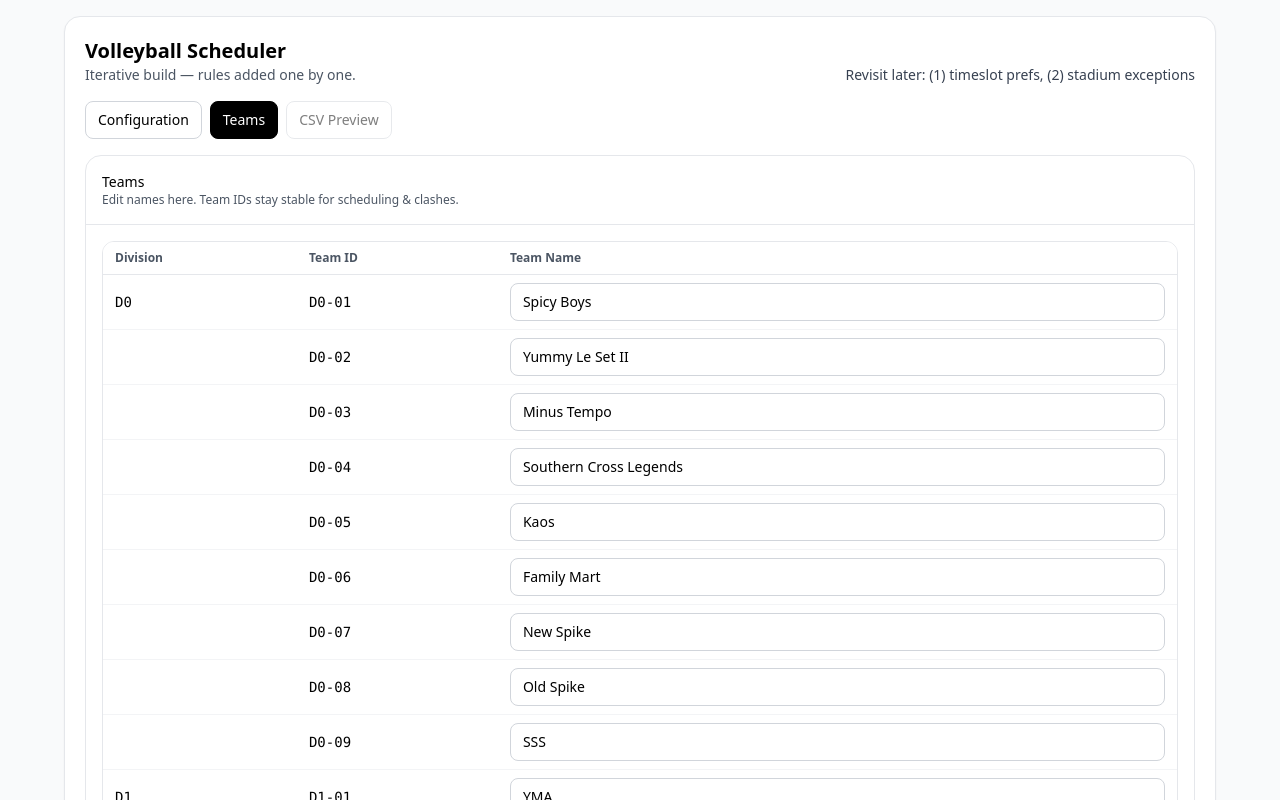
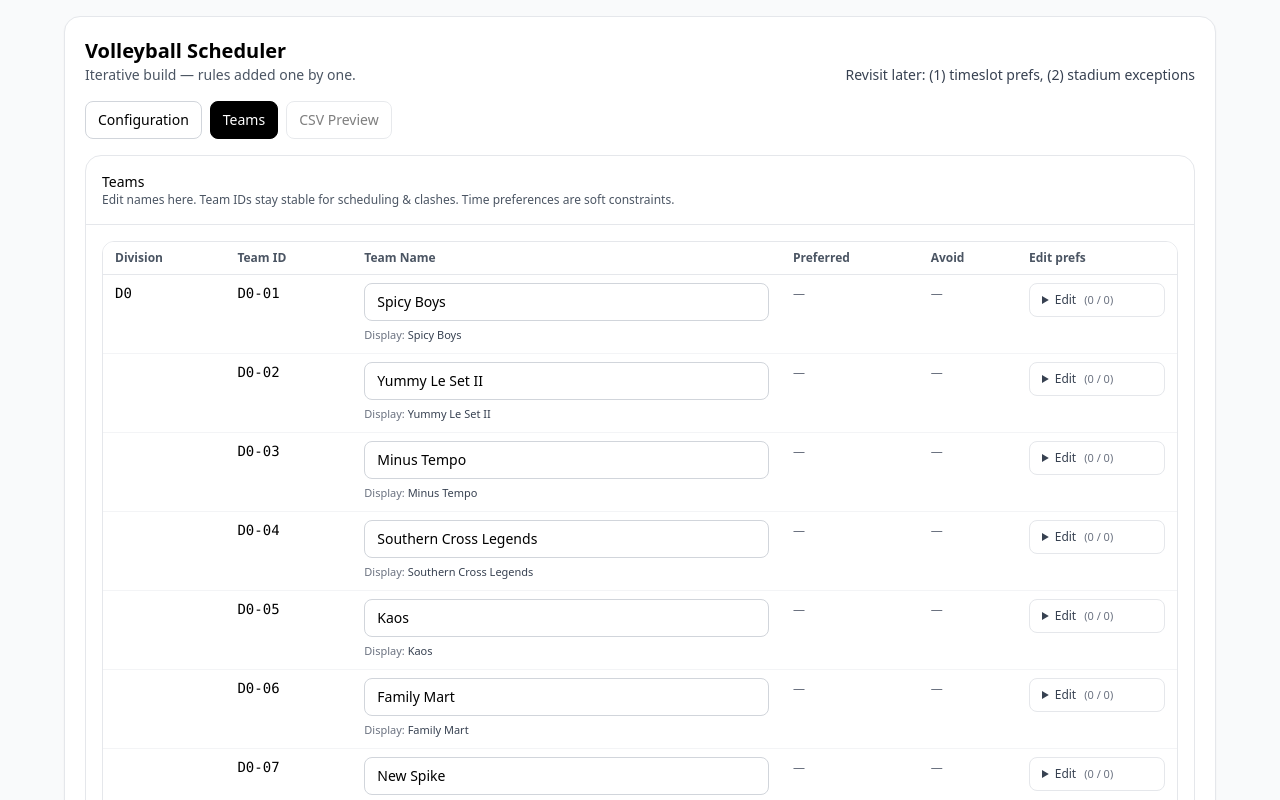
Before and after one commit to WezCode/Volleyball-Scheduler, a React (Vite) app: page / in a window 1280 px wide. Both pictures are taken after a click on the button "Teams". Shown: the top 800 px of the page. Built offline with nearby package versions, Linux system fonts and the light colour scheme.

Commit message:
Added time preference capability under teams

```diff
--- a/src/App.tsx
+++ b/src/App.tsx
@@ -19,6 +19,7 @@ export default function App() {
   const [divisions, setDivisions] = useState(DEFAULT_DIVISIONS);
   const [clashRows, setClashRows] = useState(DEFAULT_CLASH_ROWS);
   const [teamNames, setTeamNames] = useState<Record<string, string>>({});
+  const [teamTimePrefs, setTeamTimePrefs] = React.useState<Record<string, { preferred?: string[]; avoid?: string[] }>>({});
 
   const parsedTimeslots = useMemo(
     () => (timeslotsArr || []).map((s) => String(s || "").trim()).filter(Boolean),
@@ -106,6 +107,7 @@ export default function App() {
   const [previewTab, setPreviewTab] = useState<"division" | "csv" | "grouped">("division");
   const [mainTab, setMainTab] = useState<"config" | "teams" | "preview">("config");
 
+
   const teamsByDivision = useMemo(() => {
     const map = new Map<string, string[]>();
     for (const id of teams) {
@@ -173,6 +175,8 @@ export default function App() {
               setDivisions={setDivisions}
               clashRows={clashRows}
               setClashRows={setClashRows}
+              teamTimePrefs={teamTimePrefs}
+              setTeamTimePrefs={setTeamTimePrefs}
               teams={teams}
               displayName={displayName}
               clashesCsv={clashesCsv}
@@ -196,7 +200,15 @@ export default function App() {
           )}
 
           {mainTab === "teams" && (
-            <TeamsPanel teamsByDivision={teamsByDivision} teamNames={teamNames} setTeamNames={setTeamNames} />
+            <TeamsPanel
+              teamsByDivision={teamsByDivision}
+              teamNames={teamNames}
+              setTeamNames={setTeamNames}
+              displayName={displayName}
+              timeslots={parsedTimeslots}          // or timeslotsArr, but parsed is cleaner
+              teamTimePrefs={teamTimePrefs}
+              setTeamTimePrefs={setTeamTimePrefs}
+            />
           )}
 
           {mainTab === "preview" && schedule.length > 0 && (
--- a/src/ui/ConfigPanel.tsx
+++ b/src/ui/ConfigPanel.tsx
@@ -1,5 +1,5 @@
 import React from "react";
-import type { ClashRow, Division, Venue } from "../lib/types";
+import type { ClashRow, Division, Venue, TeamTimePrefs} from "../lib/types";
 
 export function ConfigPanel(props: {
   weeks: number;
@@ -16,6 +16,9 @@ export function ConfigPanel(props: {
 
   clashRows: ClashRow[];
   setClashRows: (x: ClashRow[]) => void;
+
+  teamTimePrefs: TeamTimePrefs;
+  setTeamTimePrefs: React.Dispatch<React.SetStateAction<TeamTimePrefs>>;
 
   teams: string[];
   displayName: (id: string) => string;
@@ -47,6 +50,8 @@ export function ConfigPanel(props: {
     setDivisions,
     clashRows,
     setClashRows,
+    teamTimePrefs,
+    setTeamTimePrefs,
     teams,
     displayName,
     clashesCsv,
@@ -61,6 +66,37 @@ export function ConfigPanel(props: {
     totalCourts,
     parsedTimeslotsCount,
   } = props;
+
+  const teamsByDivision = React.useMemo(() => {
+    const map = new Map<string, string[]>();
+    for (const t of teams || []) {
+      const div = String(t).split("-")[0] || "Other";
+      if (!map.has(div)) map.set(div, []);
+      map.get(div)!.push(t);
+    }
+    const entries = Array.from(map.entries()).sort(([a], [b]) => a.localeCompare(b));
+    for (const [, arr] of entries) arr.sort((a, b) => a.localeCompare(b));
+    return entries;
+  }, [teams]);
+
+  const [prefTeam, setPrefTeam] = React.useState<string>("");
+
+  React.useEffect(() => {
+    // prune prefs when timeslots change
+    const allowed = new Set((timeslotsArr || []).map((t) => t.trim()).filter(Boolean));
+    setTeamTimePrefs((prev) => {
+      const next: TeamTimePrefs = {};
+      for (const [teamId, cfg] of Object.entries(prev || {})) {
+        const preferred = (cfg.preferred || []).filter((t) => allowed.has(t));
+        const avoid = (cfg.avoid || []).filter((t) => allowed.has(t));
+        if (preferred.length || avoid.length) next[teamId] = { preferred, avoid };
+      }
+      return next;
+    });
+  }, [timeslotsArr, setTeamTimePrefs]);
+
+  const toggle = (arr: string[], value: string) =>
+  arr.includes(value) ? arr.filter((x) => x !== value) : [...arr, value];
 
   return (
     <>
@@ -260,9 +296,10 @@ export function ConfigPanel(props: {
           </div>
         </div>
       </div>
-
       <div className="mt-4 grid grid-cols-1 md:grid-cols-2 gap-4">
+        {/* LEFT: Clashes */}
         <div className="rounded-xl border border-gray-200 p-4">
+          {/* --- KEEP your existing Clashes card contents EXACTLY here --- */}
           <div className="flex items-center justify-between">
             <div className="text-sm font-medium">Clashes</div>
             <div className="text-xs text-gray-600">Edges: {clashesCount}</div>
@@ -298,39 +335,39 @@ export function ConfigPanel(props: {
                       className="flex-1 rounded-lg border border-gray-300 px-3 py-2 text-sm"
                       value={row.pending || ""}
                       onChange={(e) => {
+                        const team = e.target.value;
+                        if (!team) return;
+
+                        if (selected.includes(team)) {
                           const next = clashRows.slice();
-                        next[rowIdx] = { ...next[rowIdx], pending: e.target.value };
+                          next[rowIdx] = { ...next[rowIdx], pending: "" };
                           setClashRows(next);
-                      }}
-                    >
-                      <option value="">Select a team…</option>
-                      {teams.map((t) => (
-                        <option key={t} value={t} disabled={selected.includes(t)}>
-                          {displayName(t)}
-                        </option>
-                      ))}
-                    </select>
+                          return;
+                        }
 
-                    <button
-                      className={`rounded-lg px-3 py-2 text-sm border ${
-                        row.pending && !selected.includes(row.pending)
-                          ? "bg-white border-gray-300 hover:bg-gray-50"
-                          : "bg-gray-100 text-gray-400 border-gray-200"
-                      }`}
-                      disabled={!row.pending || selected.includes(row.pending)}
-                      onClick={() => {
-                        const team = row.pending;
-                        if (!team || selected.includes(team)) return;
                         const next = clashRows.slice();
                         next[rowIdx] = { ...next[rowIdx], teams: [...selected, team], pending: "" };
                         setClashRows(next);
                       }}
                     >
-                      + Add team
-                    </button>
+                      <option value="">Select a team…</option>
+                      {teamsByDivision.map(([div, ts]) => (
+                        <optgroup key={div} label={div}>
+                          {ts.map((t) => (
+                            <option key={t} value={t} disabled={selected.includes(t)}>
+                              {displayName(t)}
+                            </option>
+                          ))}
+                        </optgroup>
+                      ))}
+                    </select>
                   </div>
 
-                  {hasDup && <div className="mt-2 text-xs text-red-700">Duplicate team in this row — remove duplicates.</div>}
+                  {hasDup && (
+                    <div className="mt-2 text-xs text-red-700">
+                      Duplicate team in this row — remove duplicates.
+                    </div>
+                  )}
 
                   <div className="mt-2 flex flex-wrap gap-2">
                     {selected.length === 0 ? (
@@ -361,7 +398,9 @@ export function ConfigPanel(props: {
 
                   <div className="mt-2 text-xs text-gray-600">
                     This row generates:{" "}
-                    <span className="font-medium">{Math.max(0, (selected.length * (selected.length - 1)) / 2)}</span>{" "}
+                    <span className="font-medium">
+                      {Math.max(0, (selected.length * (selected.length - 1)) / 2)}
+                    </span>{" "}
                     clash edges
                   </div>
                 </div>
@@ -385,10 +424,18 @@ export function ConfigPanel(props: {
             />
           </details>
 
-          <div className="mt-2 text-xs text-gray-600">Rule (later): clashing teams must not share the same timeslot.</div>
+          <div className="mt-2 text-xs text-gray-600">
+            Rule (later): clashing teams must not share the same timeslot.
+          </div>
         </div>
 
+        {/* RIGHT: stack Preferences + Validation */}
+        <div className="space-y-4">
+
+
+          {/* Validation (keep your existing validation card contents here) */}
           <div className="rounded-xl border border-gray-200 p-4">
+            {/* --- paste your existing Validation card exactly as-is --- */}
             <div className="text-sm font-medium">Validation</div>
             <div className="mt-2 space-y-2">
               {validationErrs.length > 0 ? (
@@ -401,7 +448,9 @@ export function ConfigPanel(props: {
                   </ul>
                 </div>
               ) : (
-              <div className="rounded-lg bg-green-50 border border-green-200 p-3 text-sm text-green-800">Looks good.</div>
+                <div className="rounded-lg bg-green-50 border border-green-200 p-3 text-sm text-green-800">
+                  Looks good.
+                </div>
               )}
 
               <div className="rounded-lg bg-gray-50 border border-gray-200 p-3 text-xs text-gray-700 space-y-1">
@@ -413,7 +462,9 @@ export function ConfigPanel(props: {
               <div className="flex gap-2 mt-2 flex-wrap">
                 <button
                   className={`rounded-lg px-3 py-2 text-sm border ${
-                  canGenerate ? "bg-black text-white border-black hover:opacity-90" : "bg-gray-100 text-gray-400 border-gray-200"
+                    canGenerate
+                      ? "bg-black text-white border-black hover:opacity-90"
+                      : "bg-gray-100 text-gray-400 border-gray-200"
                   }`}
                   disabled={!canGenerate}
                   onClick={onGenerate}
@@ -423,7 +474,9 @@ export function ConfigPanel(props: {
 
                 <button
                   className={`rounded-lg px-3 py-2 text-sm border ${
-                  canDownload ? "bg-white border-gray-300 hover:bg-gray-50" : "bg-gray-100 text-gray-400 border-gray-200"
+                    canDownload
+                      ? "bg-white border-gray-300 hover:bg-gray-50"
+                      : "bg-gray-100 text-gray-400 border-gray-200"
                   }`}
                   disabled={!canDownload}
                   onClick={onDownload}
@@ -439,6 +492,7 @@ export function ConfigPanel(props: {
             </div>
           </div>
         </div>
+      </div>
     </>
   );
 }
--- a/src/ui/TeamsPanel.tsx
+++ b/src/ui/TeamsPanel.tsx
@@ -1,18 +1,62 @@
 import React from "react";
+
+type TeamTimePrefs = Record<string, { preferred?: string[]; avoid?: string[] }>;
 
 export function TeamsPanel(props: {
   teamsByDivision: Map<string, string[]>;
   teamNames: Record<string, string>;
   setTeamNames: React.Dispatch<React.SetStateAction<Record<string, string>>>;
+
+  // NEW
+  displayName: (id: string) => string;
+  timeslots: string[]; // pass parsedTimeslots from App.tsx
+  teamTimePrefs: TeamTimePrefs;
+  setTeamTimePrefs: React.Dispatch<React.SetStateAction<TeamTimePrefs>>;
 }) {
-  const { teamsByDivision, teamNames, setTeamNames } = props;
+  const {
+    teamsByDivision,
+    teamNames,
+    setTeamNames,
+    displayName,
+    timeslots,
+    teamTimePrefs,
+    setTeamTimePrefs,
+  } = props;
+
+  const divisions = React.useMemo(() => {
+    const entries = Array.from(teamsByDivision.entries());
+    entries.sort(([a], [b]) => a.localeCompare(b));
+    return entries;
+  }, [teamsByDivision]);
+
+  const toggle = (arr: string[], value: string) =>
+    arr.includes(value) ? arr.filter((x) => x !== value) : [...arr, value];
+
+  const chips = (items: string[]) => {
+    if (!items.length) return <span className="text-xs text-gray-500">—</span>;
+    return (
+      <div className="flex flex-wrap gap-1">
+        {items.map((t) => (
+          <span
+            key={t}
+            className="inline-flex items-center rounded-full border border-gray-300 bg-white px-2 py-0.5 text-[11px] font-mono"
+          >
+            {t}
+          </span>
+        ))}
+      </div>
+    );
+  };
 
   return (
     <div className="mt-4 rounded-2xl border border-gray-200 bg-white overflow-hidden">
       <div className="p-4 border-b border-gray-200">
         <div className="text-sm font-medium">Teams</div>
-        <div className="text-xs text-gray-600">Edit names here. Team IDs stay stable for scheduling & clashes.</div>
+        <div className="text-xs text-gray-600">
+          Edit names here. Team IDs stay stable for scheduling & clashes. Time preferences are soft constraints.
         </div>
+      </div>
+
       <div className="p-4">
         <div className="overflow-auto rounded-xl border border-gray-200">
           <table className="min-w-full text-sm">
@@ -21,15 +65,24 @@ export function TeamsPanel(props: {
                 <th className="py-2 px-3">Division</th>
                 <th className="py-2 px-3">Team ID</th>
                 <th className="py-2 px-3">Team Name</th>
+                <th className="py-2 px-3">Preferred</th>
+                <th className="py-2 px-3">Avoid</th>
+                <th className="py-2 px-3 w-40">Edit prefs</th>
               </tr>
             </thead>
+
             <tbody>
-              {[...teamsByDivision.entries()].map(([div, ids]) => (
+              {divisions.map(([div, ids]) => (
                 <React.Fragment key={div}>
-                  {ids.map((id, i) => (
-                    <tr key={id} className="border-t border-gray-100 hover:bg-gray-50">
+                  {ids.map((id, i) => {
+                    const pref = teamTimePrefs[id]?.preferred || [];
+                    const avoid = teamTimePrefs[id]?.avoid || [];
+
+                    return (
+                      <tr key={id} className="border-t border-gray-100 align-top hover:bg-gray-50">
                         <td className="py-2 px-3 font-mono">{i === 0 ? div : ""}</td>
                         <td className="py-2 px-3 font-mono">{id}</td>
+
                         <td className="py-2 px-3">
                           <input
                             className="w-full rounded-lg border border-gray-300 px-3 py-2 text-sm"
@@ -40,9 +93,105 @@ export function TeamsPanel(props: {
                             }}
                             placeholder={id}
                           />
+                          <div className="mt-1 text-[11px] text-gray-500">
+                            Display: <span className="font-medium text-gray-700">{displayName(id)}</span>
+                          </div>
+                        </td>
+
+                        <td className="py-2 px-3">{chips(pref)}</td>
+                        <td className="py-2 px-3">{chips(avoid)}</td>
+
+                        <td className="py-2 px-3">
+                          <details className="rounded-lg border border-gray-200 bg-white">
+                            <summary className="cursor-pointer select-none px-3 py-2 text-xs text-gray-700 hover:bg-gray-50 rounded-lg">
+                              Edit
+                              <span className="ml-2 text-[11px] text-gray-500">
+                                ({pref.length} / {avoid.length})
+                              </span>
+                            </summary>
+
+                            <div className="px-3 pb-3">
+                              <div className="mt-2 text-xs font-medium text-gray-700">Preferred</div>
+                              <div className="mt-2 flex flex-wrap gap-2">
+                                {(timeslots || []).map((slot) => {
+                                  const checked = pref.includes(slot);
+                                  return (
+                                    <label
+                                      key={"p:" + slot}
+                                      className="inline-flex items-center gap-2 rounded-full border border-gray-300 bg-white px-3 py-1 text-xs"
+                                    >
+                                      <input
+                                        type="checkbox"
+                                        checked={checked}
+                                        onChange={() => {
+                                          setTeamTimePrefs((prevMap) => {
+                                            const cfg = prevMap[id] || {};
+                                            const nextPreferred = toggle(cfg.preferred || [], slot);
+                                            const nextAvoid = (cfg.avoid || []).filter((x) => x !== slot);
+                                            return {
+                                              ...prevMap,
+                                              [id]: { ...cfg, preferred: nextPreferred, avoid: nextAvoid },
+                                            };
+                                          });
+                                        }}
+                                      />
+                                      <span className="font-mono">{slot}</span>
+                                    </label>
+                                  );
+                                })}
+                              </div>
+
+                              <div className="mt-3 text-xs font-medium text-gray-700">Avoid</div>
+                              <div className="mt-2 flex flex-wrap gap-2">
+                                {(timeslots || []).map((slot) => {
+                                  const checked = avoid.includes(slot);
+                                  return (
+                                    <label
+                                      key={"a:" + slot}
+                                      className="inline-flex items-center gap-2 rounded-full border border-gray-300 bg-white px-3 py-1 text-xs"
+                                    >
+                                      <input
+                                        type="checkbox"
+                                        checked={checked}
+                                        onChange={() => {
+                                          setTeamTimePrefs((prevMap) => {
+                                            const cfg = prevMap[id] || {};
+                                            const nextAvoid = toggle(cfg.avoid || [], slot);
+                                            const nextPreferred = (cfg.preferred || []).filter((x) => x !== slot);
+                                            return {
+                                              ...prevMap,
+                                              [id]: { ...cfg, avoid: nextAvoid, preferred: nextPreferred },
+                                            };
+                                          });
+                                        }}
+                                      />
+                                      <span className="font-mono">{slot}</span>
+                                    </label>
+                                  );
+                                })}
+                              </div>
+
+                              <div className="mt-3 flex gap-2">
+                                <button
+                                  className="rounded-lg border border-gray-300 bg-white px-3 py-2 text-xs hover:bg-gray-50"
+                                  onClick={() =>
+                                    setTeamTimePrefs((prevMap) => {
+                                      const next = { ...prevMap };
+                                      delete next[id];
+                                      return next;
+                                    })
+                                  }
+                                  type="button"
+                                >
+                                  Clear
+                                </button>
+                              </div>
+                            </div>
+                          </details>
                         </td>
                       </tr>
-                  ))}
+                    );
+                  })}
                 </React.Fragment>
               ))}
             </tbody>
```
Also changed, not shown: src/lib/types.ts (+8 -0 lines), 1 other file (tests, documents, lock files or other folders). Lines whose indentation alone changed are shown as unchanged.
